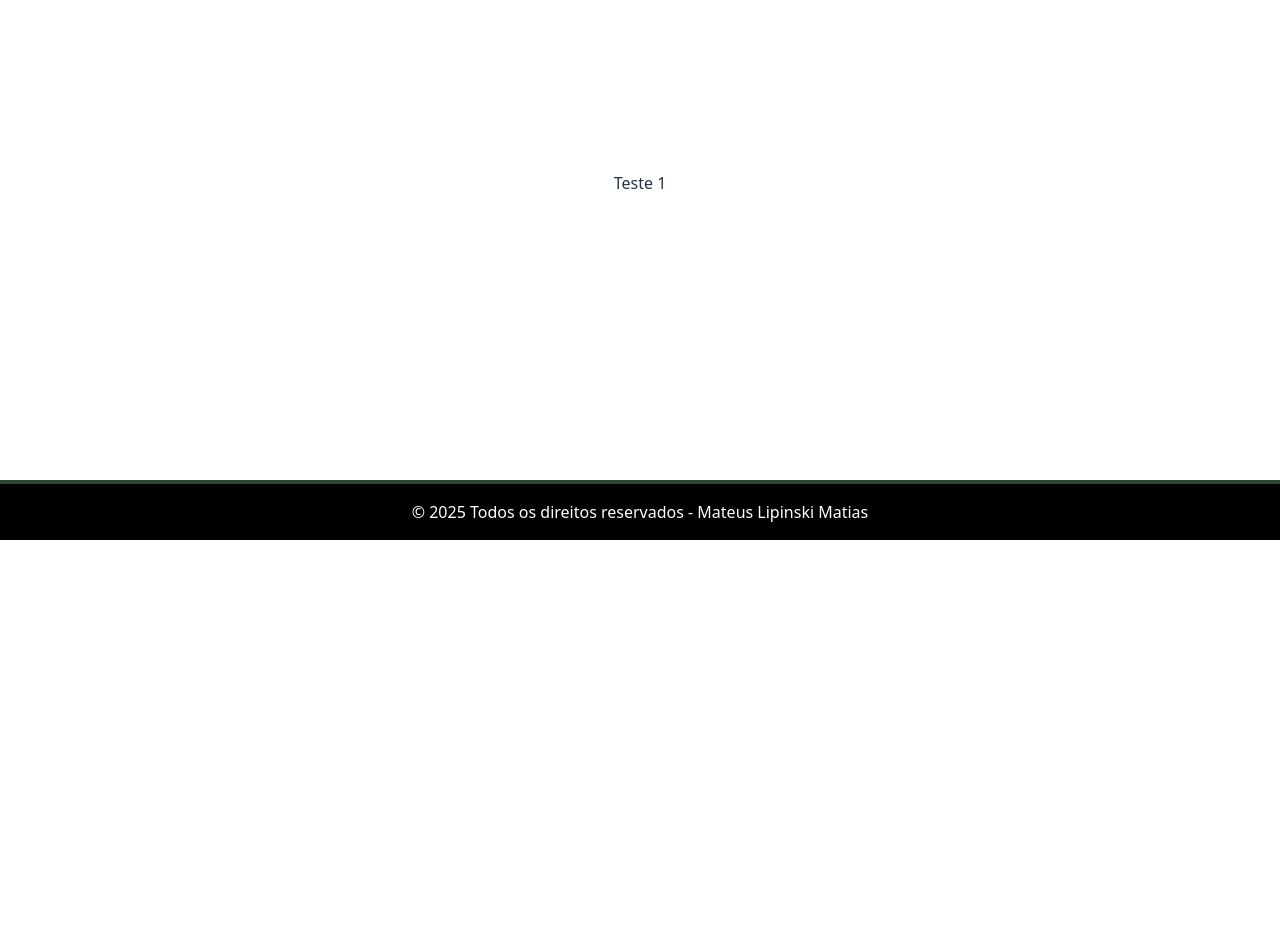
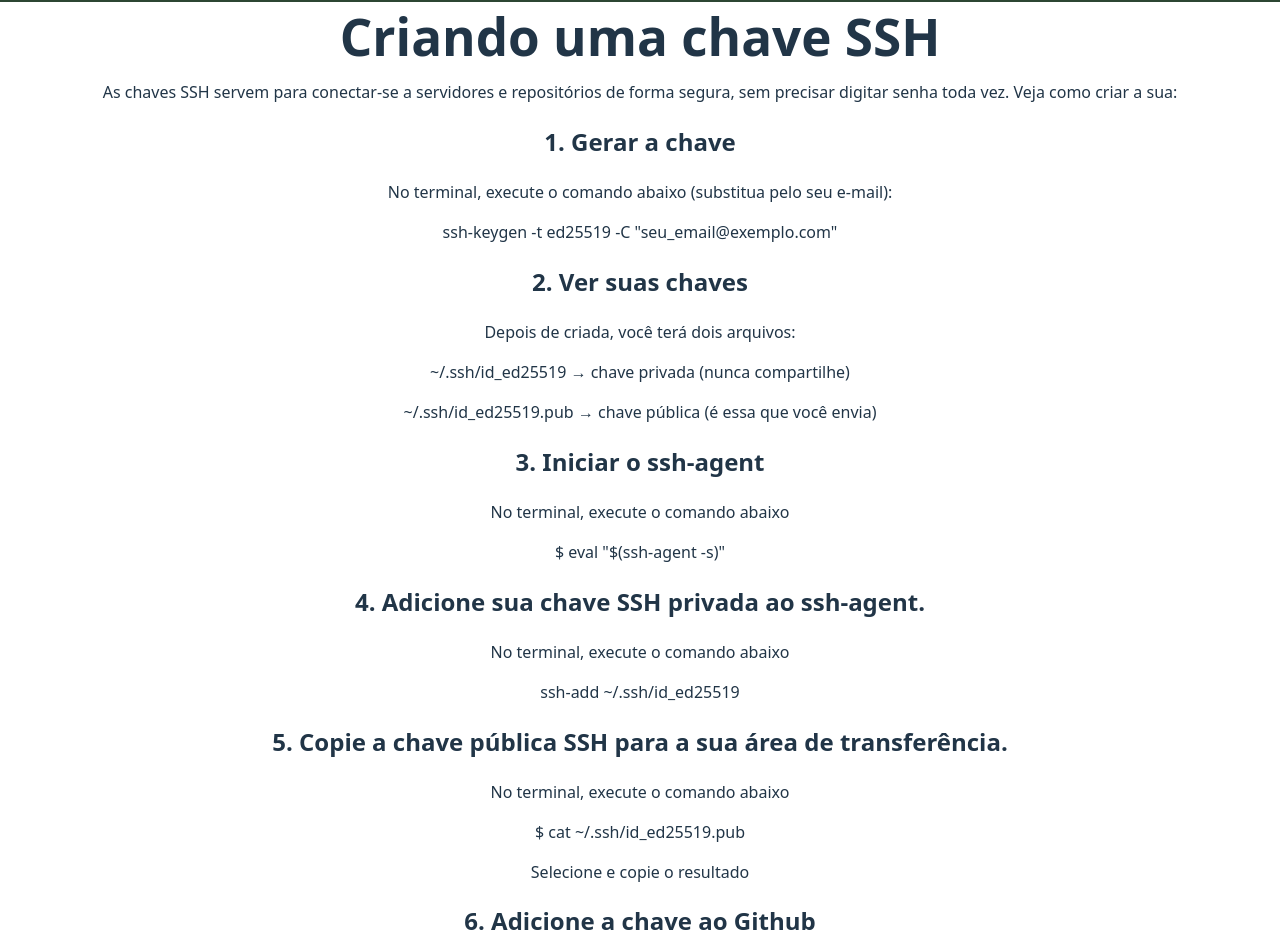
Before and after one commit to Mateus-Lipinski/WebSite-Explicativo-2025, a React (Vite) app: page / in a window 1280 px wide. Shown: the part 260-1212 px from the top of the page. Before the commit the page ends 800 px from the top, so only its background shows below. Built offline with nearby package versions, Linux system fonts and the light colour scheme.

Commit message:
change/page-introducao

```diff
--- a/src/pages/Introducao/index.jsx
+++ b/src/pages/Introducao/index.jsx
@@ -3,9 +3,74 @@ import './style.css'
 function Introducao() {
 
     return (
-        <>
-            Teste 1
-        </>
+        <main>
+            <h2>Esse é um website explicativo com conhecimentos adquiridos de HTML, CSS, JS, React e NodeJS, e abaixo terá outros conhecimentos:</h2>
+
+            <div className='conteudo'>
+                <h1>Criando uma chave SSH</h1>
+                <p>As chaves SSH servem para conectar-se a servidores e repositórios de forma segura, sem precisar digitar senha toda vez. Veja como criar a sua:</p>
+                <h2>1. Gerar a chave</h2>
+                <p>No terminal, execute o comando abaixo (substitua pelo seu e-mail):</p>
+                <p>ssh-keygen -t ed25519 -C "seu_email@exemplo.com"</p>
+                <h2>2. Ver suas chaves</h2>
+                <p>Depois de criada, você terá dois arquivos:</p>
+                <p>~/.ssh/id_ed25519 → chave privada (nunca compartilhe)</p>
+                <p>~/.ssh/id_ed25519.pub → chave pública (é essa que você envia)</p>
+                <h2>3. Iniciar o ssh-agent</h2>
+                <p>No terminal, execute o comando abaixo</p>
+                <p>$ eval "$(ssh-agent -s)"</p>
+                <h2>4. Adicione sua chave SSH privada ao ssh-agent.</h2>
+                <p>No terminal, execute o comando abaixo</p>
+                <p>ssh-add ~/.ssh/id_ed25519</p>
+                <h2>5. Copie a chave pública SSH para a sua área de transferência.</h2>
+                <p>No terminal, execute o comando abaixo</p>
+                <p>$ cat ~/.ssh/id_ed25519.pub</p>
+                <p>Selecione e copie o resultado</p>
+                <h2>6. Adicione a chave ao Github</h2>
+                <p>Vá em "Settings", "SSH and GPG Keys", e crie a chave ssh</p>
+            </div>
+
+            <div className='conteudo'>
+                <h1>Criando uma página Vite/React</h1>
+                <h2>1. Digite no teminal:</h2>
+                <p>npm create vite@latest . --template react</p>
+                <h2>2. Se perguntar:</h2>
+                <p>Current directory is not empty. Please choose how to proceed:</p>
+                <h2>3. Selecione a opção:</h2>
+                <p>Remove existing files and continue</p>
+                <h2>4. Selecione depois:</h2>
+                <p>Select a framework:React</p>
+                <h2>5. Depois:</h2>
+                <p>Select a variant:JavaScript</p>
+                <h2>6. Depois rode/escreva:</h2>
+                <p>npm install</p>
+                <h2>7. Depois rode/escreva:</h2>
+                <p>npm run dev</p>
+            </div>
+
+            <div className='conteudo'>
+                <h1>Hospedando uma página estática no Github Pages</h1>
+                <h2>1. Assistir a um vídeo de um canal muito bacana:</h2>
+                <iframe width="560" height="315" src="https://www.youtube.com/embed/jai8qrxX_Zo?si=vWxKCGCQU8aHQpVp" title="YouTube video player" frameborder="0" allow="accelerometer; autoplay; clipboard-write; encrypted-media; gyroscope; picture-in-picture; web-share" referrerpolicy="strict-origin-when-cross-origin" allowfullscreen></iframe>
+                <h2>Depois siga os seguintes passos</h2>
+                <p>Vá em "Settings", no seu repositório do Github, depois em "Pages", e mude "branch" para "main"</p>
+            </div>
+
+            <div className='conteudo'>
+                <h1>Hospedando uma página dinâmica no Github Pages</h1>
+                <h2>1. Assistir a um vídeo de um canal muito bacana:</h2>
+                <iframe width="560" height="315" src="https://www.youtube.com/embed/jai8qrxX_Zo?si=vWxKCGCQU8aHQpVp" title="YouTube video player" frameborder="0" allow="accelerometer; autoplay; clipboard-write; encrypted-media; gyroscope; picture-in-picture; web-share" referrerpolicy="strict-origin-when-cross-origin" allowfullscreen></iframe>
+                <h1>Hospendando uma página em React, logo após ver o vídeo :)</h1>
+                <h2>Depois siga os seguintes passos</h2>
+                <p>Crie uma pasta chamada ".github", e depois dentro dela crie uma pasta chamada "workflows", depois crie um arquivo dentro das pastas chamado "build.yml" e copie o seguinte código do seguinte link:</p>
+                <p>https://github.com/Mateus-Lipinski/WebSite-Explicativo-2025/blob/main/.github/workflows/build.yml</p>
+                <h2>Depois:</h2>
+                <p>Vá no arquivo 'package.json' e adicione '"homepage": "nome_do_seu_repositório_aqui"' acima dos "scripts"</p>
+                <p>Logo após isso vá em "vite.config.js" e adicione o seguinte código dentro da função "defineConfig": "base: '/nome_do_seu_repositório_aqui/'"</p>
+                <p>Depois vá em "Settings", no seu repositório do Github, depois em "Pages", e mude "branch" para "gh-pages"</p>
+            </div>
+
+        </main>
     )
 }
 
--- a/src/pages/Introducao/style.css
+++ b/src/pages/Introducao/style.css
@@ -0,0 +1,8 @@
+.conteudo {
+    border-top: 4px solid #2c4632;
+    border-bottom: 4px solid #2c4632;
+}
+
+.conteudo h1 {
+    padding-top: 6px;
+}
```
